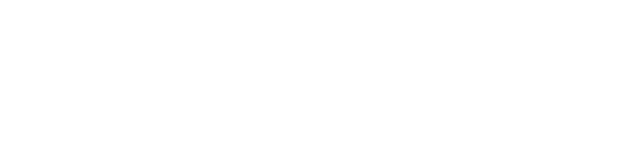
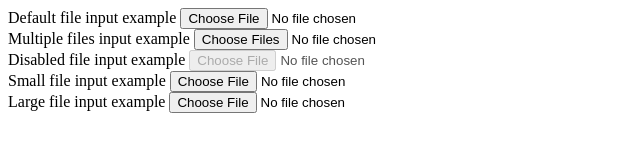
Before and after one commit to benjazamu/practica-git, a plain HTML site: page index.html in a window 1280 px wide. Shown: the whole page, without its empty margins (0-640 px from the left). Drawn offline with Linux system fonts and the light colour scheme.

Commit message:
primer commit

```diff
--- a/index.html
+++ b/index.html
@@ -4,9 +4,30 @@
     <meta charset="UTF-8">
     <meta http-equiv="X-UA-Compatible" content="IE=edge">
     <meta name="viewport" content="width=device-width, initial-scale=1.0">
-    <title>Document</title>
+    <title>Prueba con Git</title>
 </head>
 <body>
 
+    <div class="mb-3">
+        <label for="formFile" class="form-label">Default file input example</label>
+        <input class="form-control" type="file" id="formFile">
+      </div>
+      <div class="mb-3">
+        <label for="formFileMultiple" class="form-label">Multiple files input example</label>
+        <input class="form-control" type="file" id="formFileMultiple" multiple>
+      </div>
+      <div class="mb-3">
+        <label for="formFileDisabled" class="form-label">Disabled file input example</label>
+        <input class="form-control" type="file" id="formFileDisabled" disabled>
+      </div>
+      <div class="mb-3">
+        <label for="formFileSm" class="form-label">Small file input example</label>
+        <input class="form-control form-control-sm" id="formFileSm" type="file">
+      </div>
+      <div>
+        <label for="formFileLg" class="form-label">Large file input example</label>
+        <input class="form-control form-control-lg" id="formFileLg" type="file">
+      </div>
+
 </body>
 </html>
```
